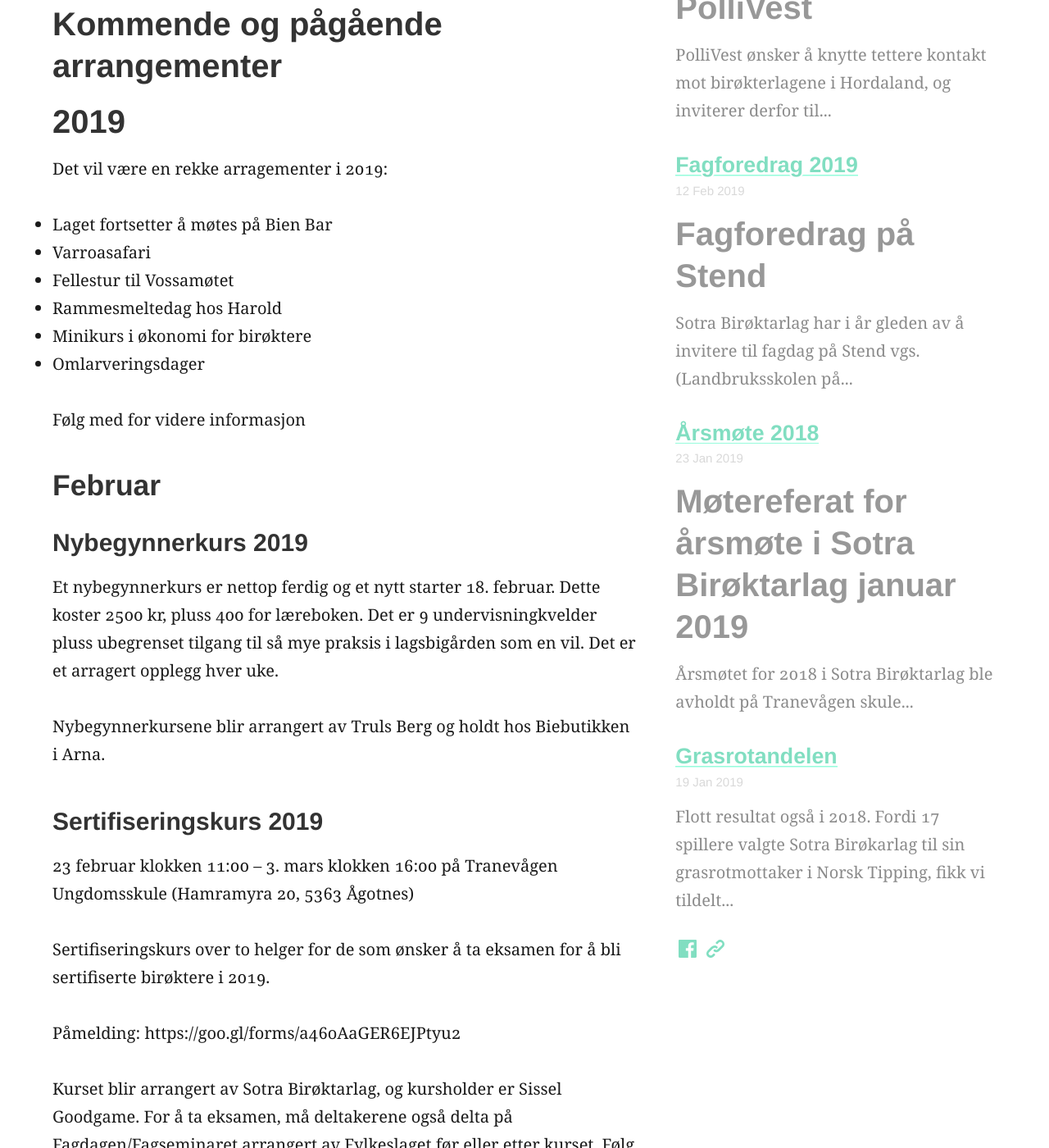
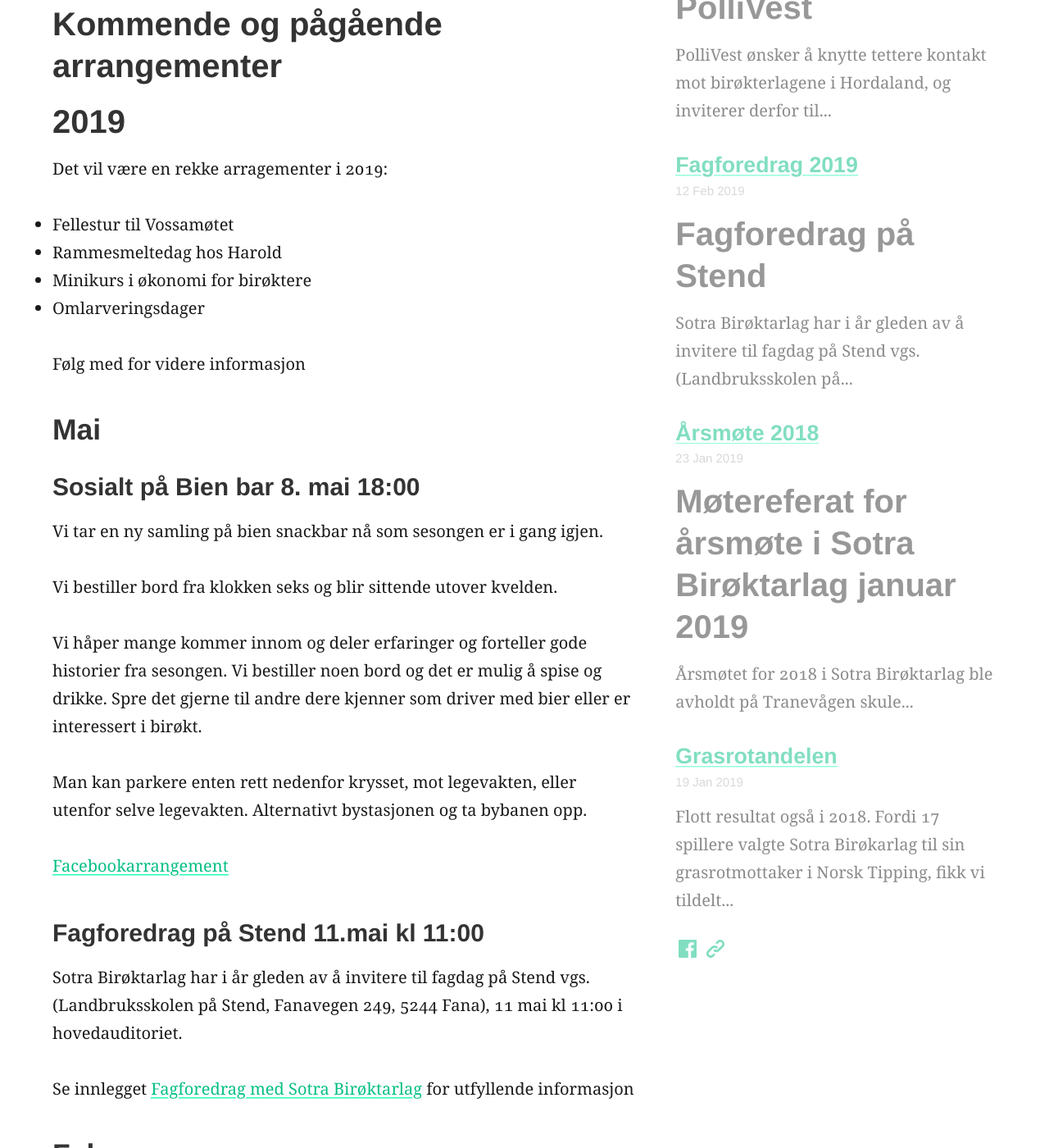
Before and after one commit to SotraBiroktarlag/sotrabirokt, a Jekyll site: the page built from arrangementer.md, in a window 1280 px wide and 1400 px high, scrolled down 348 px. Shown: the whole window at 82% size. Built offline with Jekyll 4.4.1, drawn with Linux system fonts in a browser that asks for light colours; some of the changed text lies outside the part shown.

Commit message:
Oppdaterte arrangementer med bien og fagforedrag

```diff
--- a/arrangementer.md
+++ b/arrangementer.md
@@ -11,14 +11,32 @@ Laget arrangerer som regel minst et nybegynnerkurs og et sertifiseringskurs i å
 
 Det vil være en rekke arragementer i 2019:
 
-- Laget fortsetter å møtes på Bien Bar
-- Varroasafari
 - Fellestur til Vossamøtet
 - Rammesmeltedag hos Harold
 - Minikurs i økonomi for birøktere
 - Omlarveringsdager
 
 Følg med for videre informasjon
+
+## Mai
+
+### Sosialt på Bien bar 8. mai 18:00
+
+Vi tar en ny samling på bien snackbar nå som sesongen er i gang igjen.
+
+Vi bestiller bord fra klokken seks og blir sittende utover kvelden.
+
+Vi håper mange kommer innom og deler erfaringer og forteller gode historier fra sesongen. Vi bestiller noen bord og det er mulig å spise og drikke.  Spre det gjerne til andre dere kjenner som driver med bier eller er interessert i birøkt.
+
+Man kan parkere enten rett nedenfor krysset, mot legevakten, eller utenfor selve legevakten. Alternativt bystasjonen og ta bybanen opp.
+
+[Facebookarrangement](https://www.facebook.com/events/2365461453778657/)
+
+### Fagforedrag på Stend 11.mai kl 11:00
+
+Sotra Birøktarlag har i år gleden av å invitere til fagdag på Stend vgs. (Landbruksskolen på Stend, Fanavegen 249, 5244 Fana), 11 mai kl 11:00 i hovedauditoriet.
+
+Se innlegget [Fagforedrag med Sotra Birøktarlag](http://xn--sotrabirktarlag-dub.no/fagforedrag_2019/) for utfyllende informasjon
 
 ## Februar
 
```
Also changed, not shown: other parts of arrangementer.md (+3 -2 lines).
